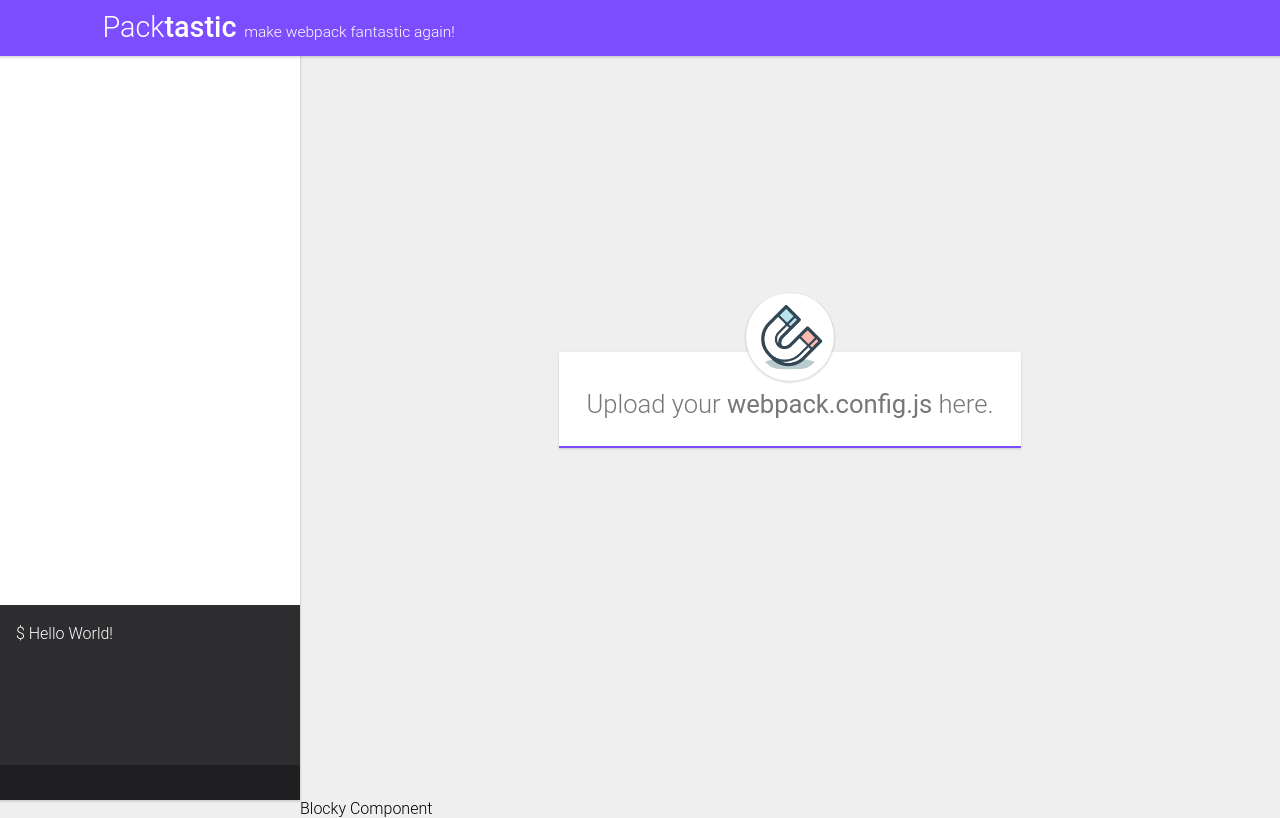
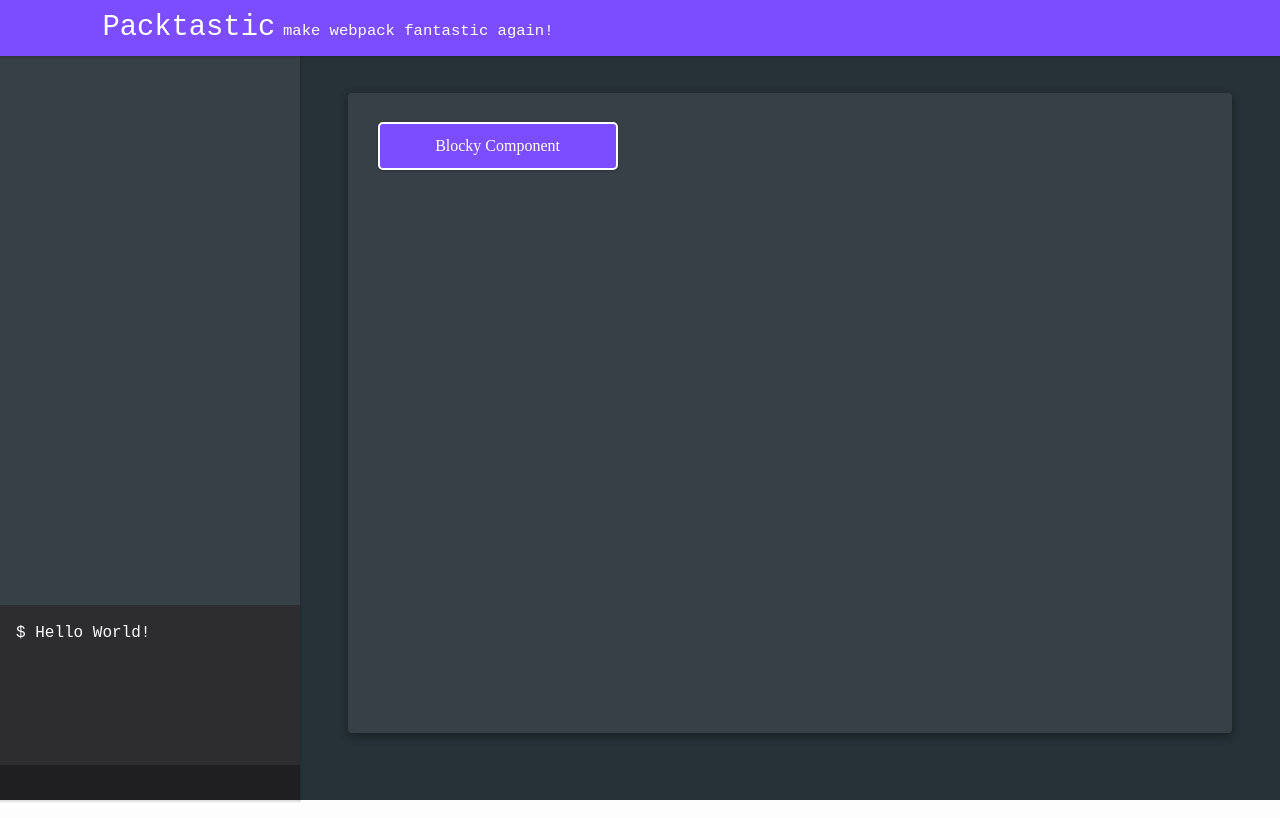
Before and after one commit to heypoom/pwahacks, a React app: page /#/ in a window 1280 px wide. Built offline with nearby package versions, Linux system fonts and the light colour scheme.

Commit message:
:art: Layout Improvements

```diff
--- a/public/index.html
+++ b/public/index.html
@@ -60,7 +60,7 @@
       .loader-text {
         margin: 0;
         color: white;
-        font-family: Roboto, Helvetica, sans-serif;
+        font-family: "Fira Code", "Roboto", Helvetica, sans-serif;
         font-weight: 300;
       }
 
--- a/src/assets/main.sass
+++ b/src/assets/main.sass
@@ -7,4 +7,8 @@ body
 
 *
   box-sizing: border-box
-  font-family: "Roboto"
+  font-family: "Fira Code", monospace
+
+@font-face
+  font-family: "Fira Code", monospace
+  src: url(https://cdn.rawgit.com/tonsky/FiraCode/master/distr/ttf/FiraCode-Regular.ttf)
--- /dev/null
+++ b/src/components/Block/Block.sass
@@ -0,0 +1,15 @@
+.root
+  background-color: #7C4DFF
+  border-radius: 5px
+  font-family: "Fira Code"
+  font-weight: 400
+  color: white
+  border: solid 2px white
+  overflow: visible
+  font-size: 1em
+  box-shadow: 0 1px 1.5px 1px rgba(0,0,0,.12)
+  min-height: 3em
+  display: flex
+  align-items: center
+  justify-content: center
+  max-width: 15em
--- a/src/components/Block/index.js
+++ b/src/components/Block/index.js
@@ -1,7 +1,9 @@
 import React from "react"
 
+import s from "./Block.sass"
+
 export default props => (
-  <div>
+  <div className={s.root}>
     Blocky Component
   </div>
 )
--- /dev/null
+++ b/src/components/Diagram/Diagram.sass
@@ -0,0 +1,17 @@
+.root
+  margin: 1.8em 3em
+  padding: 1.85em
+  height: 100%
+  min-height: 80vh
+  border-radius: 4px
+  background: #374046
+  position: relative
+  box-shadow: 0 3px 10px rgba(0, 0, 0, 0.23), 0 3px 10px rgba(0, 0, 0, 0.16)
+
+  .top
+    // position: absolute
+    // top: 0
+    // left: 0
+    // width: 100%
+    // height: 20px
+    // background: #03a9f4
--- a/src/components/Diagram/index.js
+++ b/src/components/Diagram/index.js
@@ -1,7 +1,12 @@
 import React from "react"
 
-export default ({children}) => (
-  <div>
-    {children}
+import Block from "../Block"
+
+import s from "./Diagram.sass"
+
+export default () => (
+  <div className={s.root}>
+    <div className={s.top} />
+    <Block />
   </div>
 )
--- a/src/components/FileReader/FileReader.sass
+++ b/src/components/FileReader/FileReader.sass
@@ -6,12 +6,12 @@
   position: relative
   background: white
   padding: 1.4em 1.7em
-  margin: 0 1.8em
   color: #777
   box-shadow: 0 1px 2px 0 rgba(168, 182, 191, 0.6)
   // box-shadow: 0 2px 5px 0 rgba(0,0,0,0.16), 0 2px 10px 0 rgba(0,0,0,0.12)
   border-bottom: 2px solid #7c4dff
-  // margin-top: 14em
+  margin-top: 3em
+  cursor: pointer
 
   img
     position: absolute
@@ -38,4 +38,4 @@
   max-width: 550px
   white-space: pre-wrap
   max-height: 300px
-  overflow: scroll
+  overflow-y: scroll
--- a/src/components/FileReader/index.js
+++ b/src/components/FileReader/index.js
@@ -1,4 +1,4 @@
-import React, {Component} from "react"
+import React from "react"
 import {connect} from "react-redux"
 import Dropzone from "react-dropzone"
 
@@ -9,26 +9,23 @@ import s from "./FileReader.sass"
 
 const mapStateToProps = state => ({file: state.app.file})
 
-@connect(mapStateToProps, {setFile})
-export default class FileReader extends Component {
-  drop = e => {
+const drop = (e, set) => {
   e.forEach(file => {
     const reader = new window.FileReader()
-      reader.onload = () => this.props.setFile(reader.result)
+    reader.onload = () => set(reader.result)
     reader.readAsText(file)
   })
 }
 
-  render = () => (
-    <Dropzone className={s.root} onDrop={this.drop}>
+const ph = (
+  <h1>Upload your <b>webpack.config.js</b> here!</h1>
+)
+
+const FileReader = ({placeholder = ph, file, setFile: set}) => (
+  <Dropzone className={s.root} onDrop={e => drop(e, set)}>
     <img src="/magnet.png" alt="" className={s.middleimg} />
-      {this.props.file ? (
-        <div className={s.code}>
-          {this.props.file}
-        </div>
-      ) : (
-        <h1>Upload your <b>webpack.config.js</b> here.</h1>
-      )}
+    {!file && placeholder}
   </Dropzone>
 )
-}
+
+export default connect(mapStateToProps, {setFile})(FileReader)
--- a/src/components/Terminal/Terminal.sass
+++ b/src/components/Terminal/Terminal.sass
@@ -2,10 +2,9 @@
   position: absolute
   bottom: 0
   width: 100%
+  background: #2d2d30
+  color: #fff
   // overflow-y: scroll
-  background: #2d2d30
-  font-family: "Roboto"
-  color: #fff
 
   .clear
     position: absolute
--- a/src/routes/Landing/Landing.sass
+++ b/src/routes/Landing/Landing.sass
@@ -1,13 +1,14 @@
 .view
   width: 100%
-  background: #efefef
+  background: #263238
   min-height: 100vh
   overflow: hidden
 
 .sidebar
   height: 100vh
-  background: white
+  background: #374046
   position: relative
+  z-index: 1
   box-shadow: 0 1px 1.5px 1px rgba(0,0,0,.12)
   // box-shadow: 0 2px 5px 0 rgba(0,0,0,0.16), 0 2px 10px 0 rgba(0,0,0,0.12)
   position: fixed
@@ -21,16 +22,32 @@
   width: calc(100vw - 300px)
   transform: translateX(300px)
   transition: 0.65s ease-in-out width
+  padding-top: 4em
+  min-height: 100vh
 
   @media screen and (max-width: 800px)
     width: 100%
     transform: none
 
-.center
+.initial
   display: flex
   align-items: center
   justify-content: center
-  min-height: 100vh
+  margin: 0 auto
+  position: relative
+  min-height: 83vh
+
+  .contain
+    display: flex
+    align-items: center
+    justify-content: center
+    width: 65%
+    height: 15em
+    max-width: 800px
+    margin: 1.3em 1.8em
+    padding: 1.5em 1.5em 1.5em 1.5em
+    border-radius: 4px
+    background: transparent
 
 .topbar
   display: flex
@@ -39,7 +56,7 @@
   padding-left: 8%
   position: absolute
   top: 0
-  z-index: 1
+  z-index: 2
   width: 100%
   height: 3.5em
   background: #7c4dff
--- a/src/routes/Landing/index.js
+++ b/src/routes/Landing/index.js
@@ -1,4 +1,5 @@
 import React from "react"
+import {connect} from "react-redux"
 
 import FileReader from "../../components/FileReader"
 import Terminal from "../../components/Terminal"
@@ -8,7 +9,7 @@ import Block from "../../components/Block"
 
 import s from "./Landing.sass"
 
-export default () => (
+const Landing = ({file}) => (
   <div className={s.root}>
     <div className={s.topbar}>
       <h1>Pack<b>tastic</b><small>make webpack fantastic again!</small></h1>
@@ -18,15 +19,24 @@ export default () => (
         <Terminal />
       </nav>
       <main className={s.main}>
-        <section className={s.center}>
-          <FileReader />
-        </section>
-        <section>
-          <Diagram>
-            <Block />
-          </Diagram>
-        </section>
+        {(file || true) ? (
+          <section>
+            <Diagram>
+              <Block />
+            </Diagram>
+          </section>
+        ) : (
+          <section className={s.initial}>
+            <div className={s.contain}>
+              <FileReader />
+            </div>
+          </section>
+        )}
       </main>
     </div>
   </div>
 )
+
+const mapStateToProps = state => ({file: state.app.file})
+
+export default connect(mapStateToProps)(Landing)
```
Lines whose indentation alone changed are shown as unchanged.
